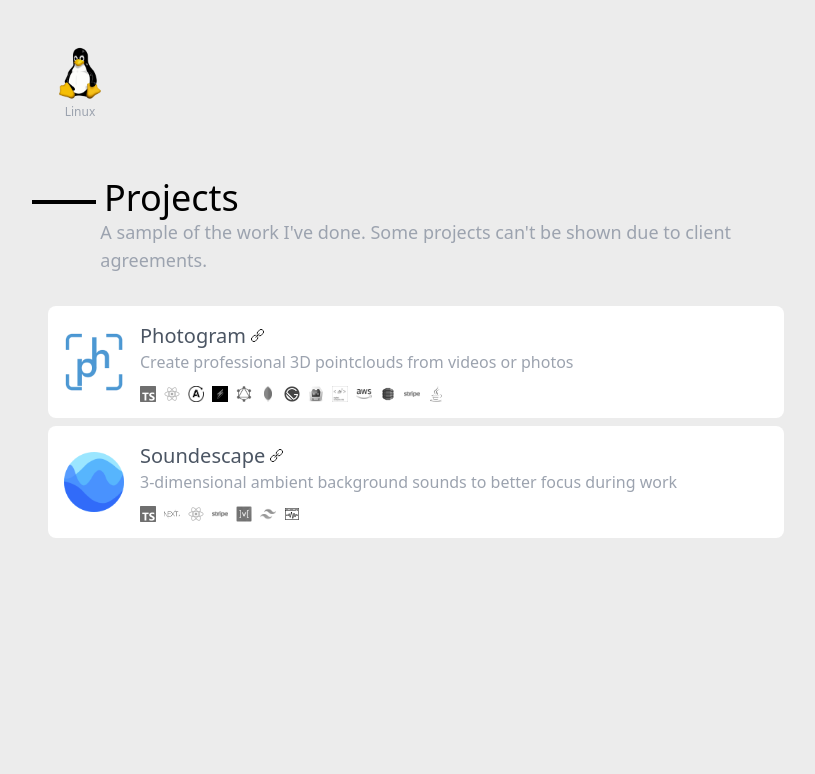
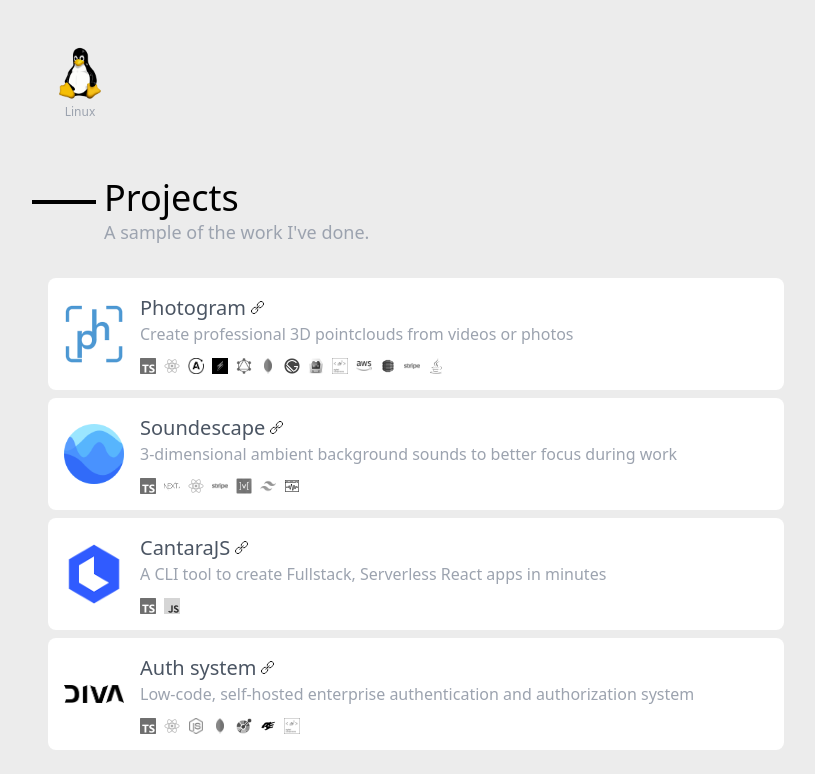
Before and after one commit to scriptify/portfolio, a Next.js app: page / in a window 1280 px wide. Shown: the part 2074-2848 px from the top of the page, without its empty margins (224-1039 px from the left). Before the commit the page ends 2636 px from the top, so only its background shows below. Built offline with nearby package versions, Linux system fonts and the light colour scheme.

Commit message:
feat: added some projects

```diff
--- a/components/Projects/index.tsx
+++ b/components/Projects/index.tsx
@@ -15,8 +15,7 @@ const Projects = ({ projects }: Props) => {
       </TitleDivider>
       <TitleDivider size="w-1/12 invisible">
         <h3 className="text-lg text-gray-400 font-secondary">
-          A sample of the work I've done. Some projects can't be shown due to
-          client agreements.
+          A sample of the work I've done.
         </h3>
       </TitleDivider>
       <div className="p-4 mt-4">
--- /dev/null
+++ b/data/projects/2_cantara.md
@@ -0,0 +1,7 @@
+---
+name: CantaraJS
+short_description: A CLI tool to create Fullstack, Serverless React apps in minutes
+website: https://cantara.js.org/
+icon: /cantara.png
+technologies_used: typescript,javascript
+---
--- /dev/null
+++ b/data/projects/3_auth_system.md
@@ -0,0 +1,7 @@
+---
+name: Auth system
+short_description: Low-code, self-hosted enterprise authentication and authorization system
+website: https://www.diva-portal.de/
+icon: /diva.png
+technologies_used: typescript,react,node.js,mongodb,openapi,fastify,styled_components
+---
```
Also changed, not shown: data/projects/0_photogram.md (renamed from data/projects/photogram.md), data/projects/1_soundescape.md (renamed from data/projects/soundescape.md), public/cantara.png (added), public/diva.png (added).
